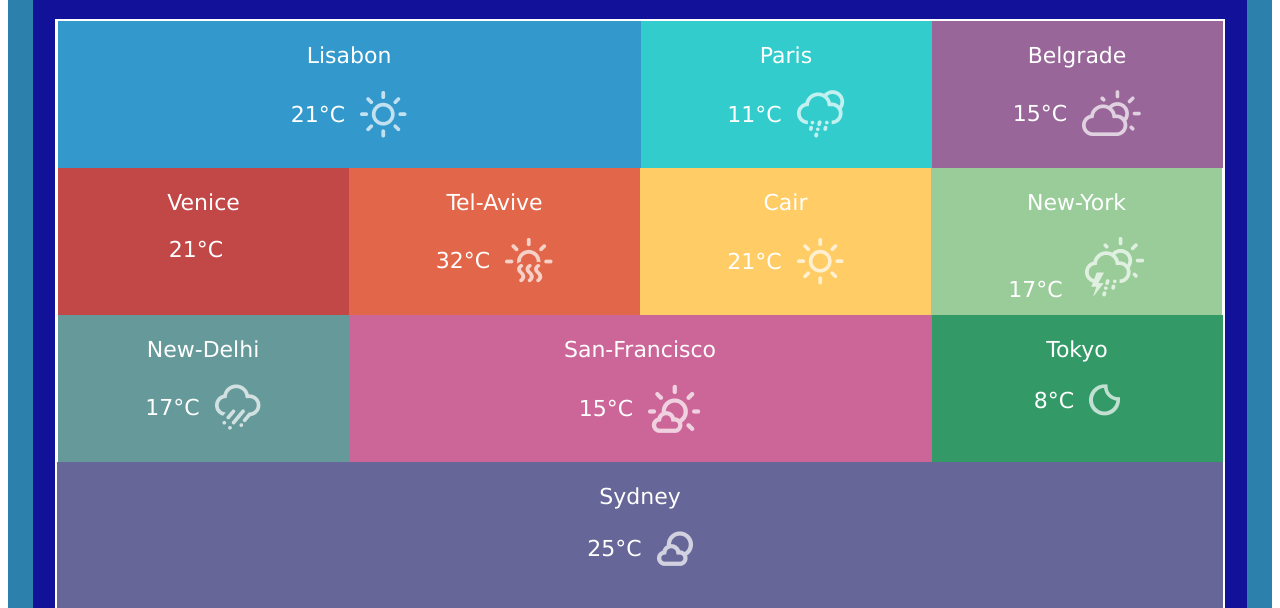
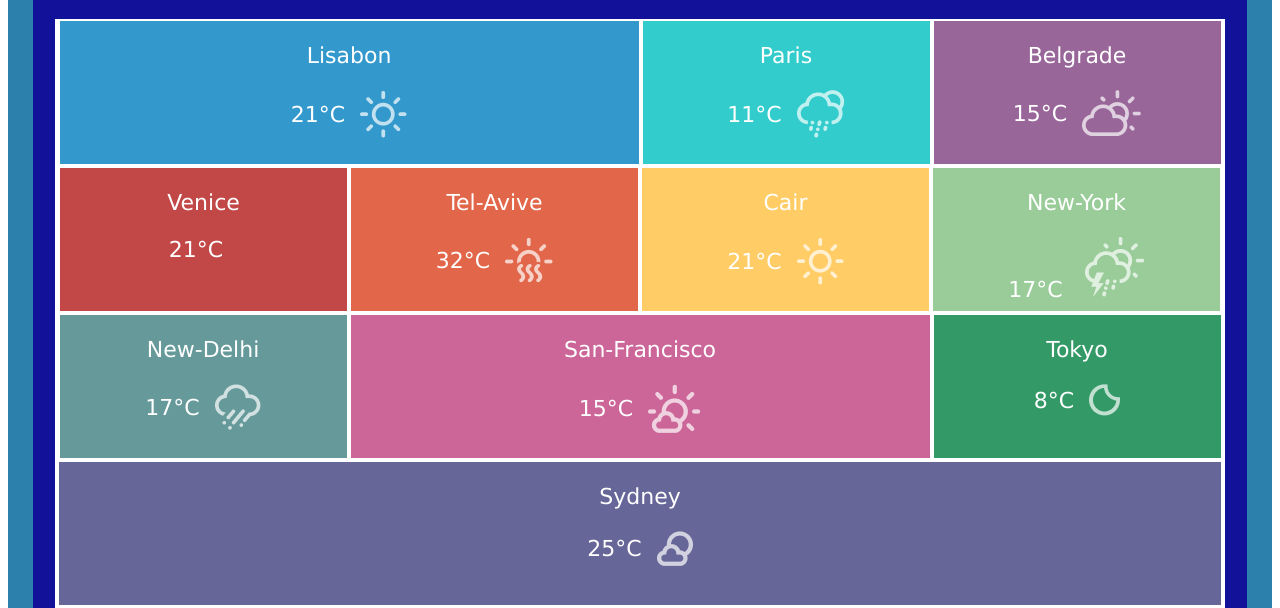
Before and after one commit to anaochkur/lesson9, a plain HTML site: page index.html in a window 1280 px wide. Shown: the part 172-780 px from the top of the page. Drawn offline with Linux system fonts and the light colour scheme.

Commit message:
added border

```diff
--- a/style.css
+++ b/style.css
@@ -29,6 +29,10 @@ main{
     justify-content: space-evenly;
     background: white;
 }
+.weather-table li{
+    box-sizing: border-box;
+    border: 2px solid #ffff;
+}
 ul{
     display: flex;
     flex-wrap: wrap;
@@ -39,9 +43,10 @@ ul{
     justify-content: center;
     margin-top: 0px;
     margin-bottom: auto;
- border: 2px solid #ffff;
 }
-
+ul>li{
+    border: 2px solid #ffff;
+}
 .footer{
     margin-right: 400px;
 }
@@ -70,7 +75,8 @@ img{
 }
 
 #lisabon{
-    background:#3399CC ;
+    background:#3399CC;
+
 }
 #paris{
     background: #33CCCC;
@@ -78,6 +84,7 @@ img{
 }
 #belgrade{
    background: #996699;
+
 }
 #venice{
     background: #C24747;
```
